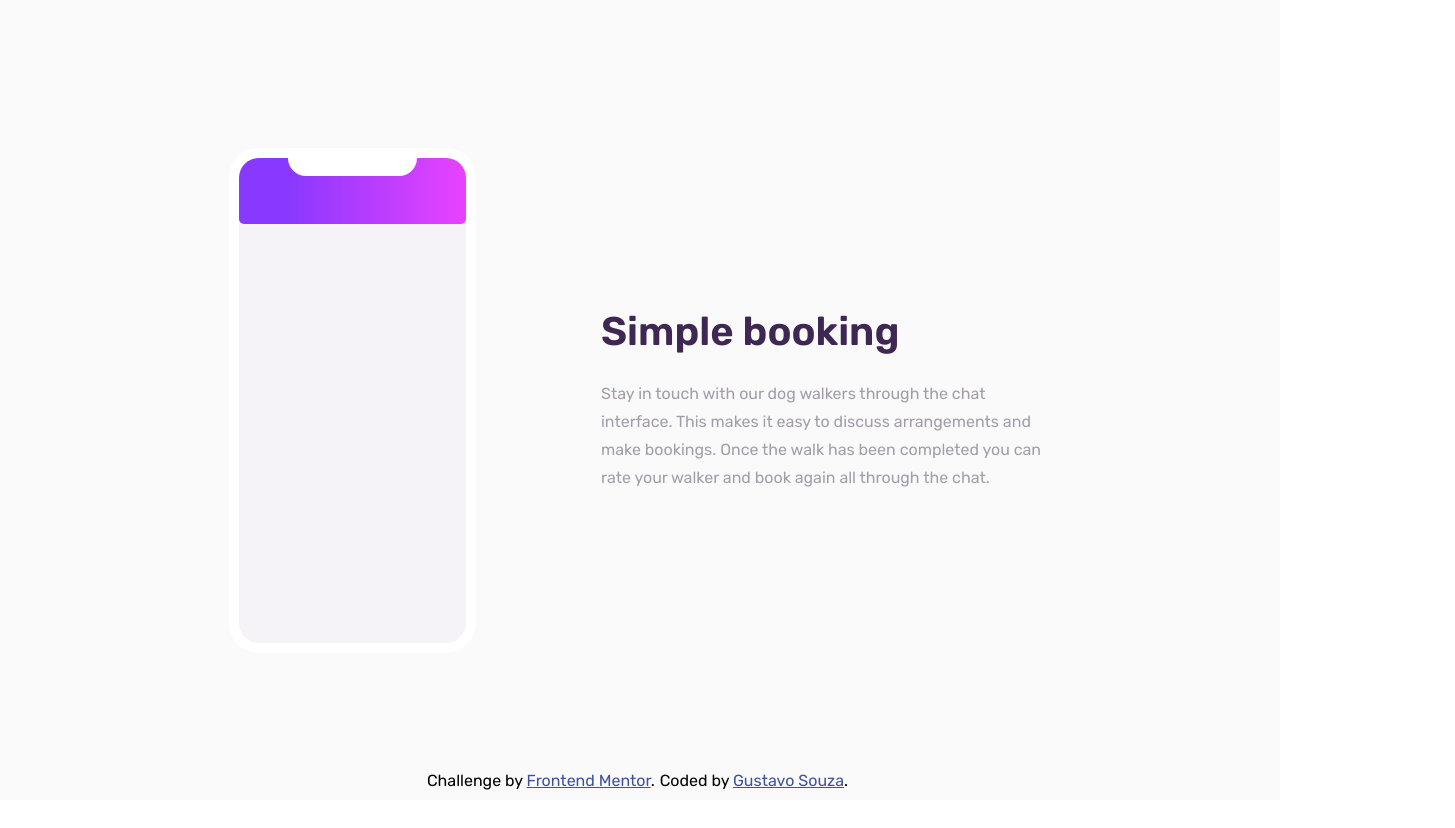
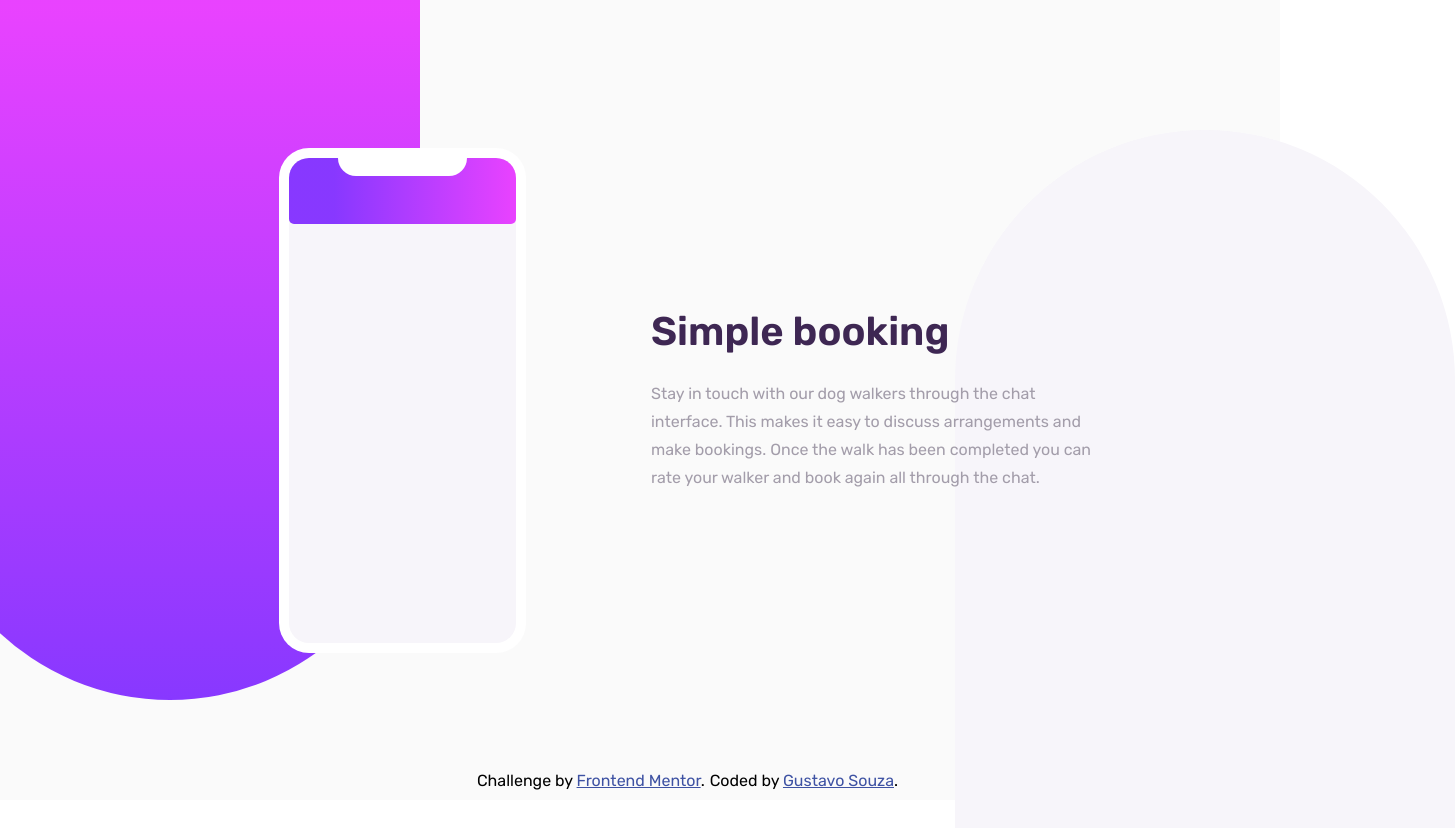
Before and after one commit to GustavoSouza123/chat-app-illustration, a React (Vite) app: page / in a window 1280 px wide. Shown: the whole page, 1455 px wide, since content can reach past the window. Before the commit the page ends 800 px from the top, so only its background shows below. Built offline with nearby package versions, Linux system fonts and the light colour scheme.

Commit message:
stripes on the background

```diff
--- a/src/App.jsx
+++ b/src/App.jsx
@@ -7,6 +7,8 @@ import "./css/App.css";
 function App() {
     return (
         <main className="app">
+            <div className="strip left"></div>
+            <div className="strip right"></div>
             <CellPhone />
             <Text />
             <Footer />
--- a/src/css/App.css
+++ b/src/css/App.css
@@ -6,6 +6,7 @@
 
 :root {
     /* primary */
+    --background: #fafafa;
     /* text */
     --pale-violet: hsl(276, 100%, 81%);
     --moderate-violet: hsl(276, 55%, 52%);
@@ -18,7 +19,7 @@
     --light-violet: hsl(264, 100%, 61%);
     /* secondary */
     --white: hsl(0, 0%, 100%);
-    --light-grayish-violet: hsl(270, 20%, 96%);
+    --light-grayish-violet: hsl(264, 33%, 97%);
     /* --very-dark-desaturated-violet:: hsl(271, 36%, 24%); */
     --very-light-magenta: hsl(289, 100%, 72%);
 }
@@ -29,6 +30,7 @@ body {
     font-weight: 400;
     font-optical-sizing: auto;
     font-style: normal;
+    overflow: hidden;
 }
 
 main.app {
@@ -37,5 +39,27 @@ main.app {
     display: flex;
     justify-content: center;
     align-items: center;
-    background-color: #fafafa;
+    background-color: var(--background);
+    padding-left: 100px;
 }
+
+main.app .strip {
+    position: absolute;
+    width: 500px;
+    height: 700px;
+}
+
+main.app .strip.left {
+    top: 0;
+    left: -80px;
+    border-radius: 0 0 250px 250px;
+    background: var(--light-violet);
+    background: linear-gradient(180deg, var(--light-magenta) 1%, var(--light-violet) 100%);
+}
+
+main.app .strip.right {
+    bottom: -30px;
+    right: -175px;
+    border-radius: 250px 250px 0 0;
+    background: var(--light-grayish-violet);
+}
--- a/src/css/CellPhone.css
+++ b/src/css/CellPhone.css
@@ -1,4 +1,6 @@
 section.phone {
+    position: relative;
+    z-index: 999;
     width: 247px;
     height: 505px;
     border-radius: 30px;
@@ -20,8 +22,8 @@ section.phone .screen .top {
     display: flex;
     flex-direction: column;
     align-items: center;
-    background: rgb(136,56,255);
-    background: linear-gradient(90deg, rgba(136,56,255,1) 20%, rgba(233,66,255,1) 100%);
+    background: var(--light-violet);
+    background: linear-gradient(90deg, var(--light-violet) 20%, var(--light-magenta) 100%);
 }
 
 section.phone .screen .top .screen-space {
--- a/src/css/Text.css
+++ b/src/css/Text.css
@@ -1,4 +1,6 @@
 section.text {
+    position: relative;
+    z-index: 999;
     width: 450px;
     margin-left: 125px;
 }
```
